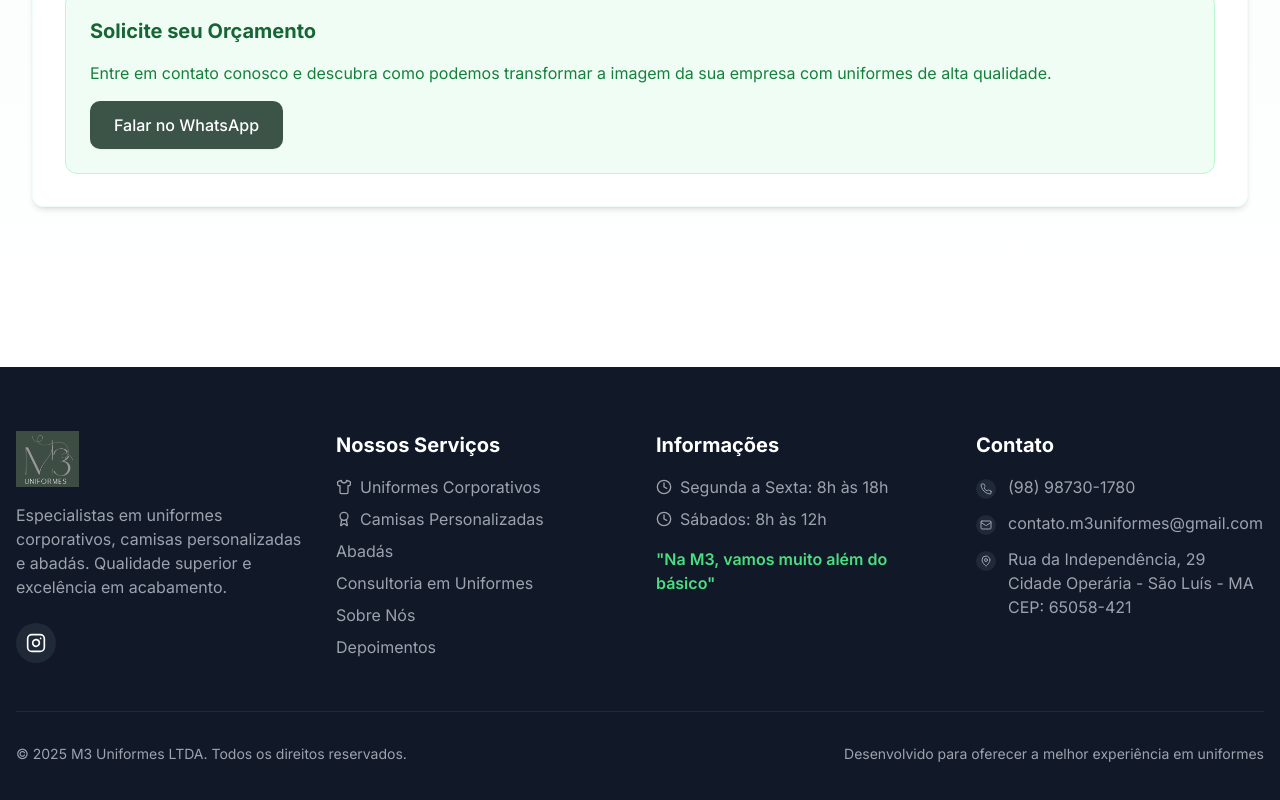
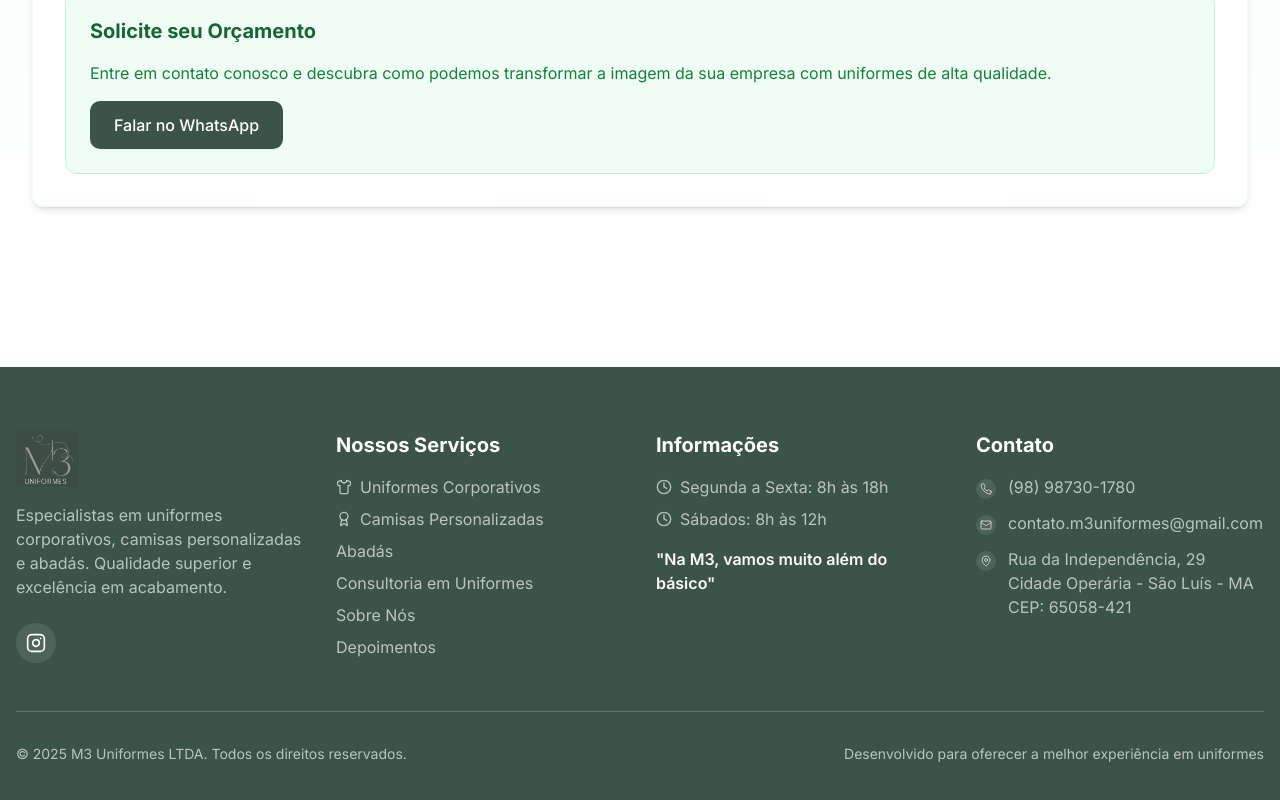
Before and after one commit to DevZipMateus/m3-uniformes, a React (Vite) app: page / in a window 1280 px wide. Shown: the part 4652-5452 px from the top of the page. Built offline with nearby package versions, Linux system fonts and the light colour scheme.

Commit message:
Ajustar cor do rodapé
Ajusta a cor de fundo do rodapé para que corresponda à paleta de cores da logo da M3 Uniformes.

```diff
--- a/src/components/Footer.tsx
+++ b/src/components/Footer.tsx
@@ -5,7 +5,7 @@ const Footer = () => {
   const currentYear = new Date().getFullYear();
 
   return (
-    <footer className="bg-gray-900 text-white">
+    <footer className="bg-primary text-white">
       <div className="container mx-auto px-4 py-16">
         <div className="grid grid-cols-1 md:grid-cols-2 lg:grid-cols-4 gap-8">
           <div>
@@ -16,7 +16,7 @@ const Footer = () => {
               className="h-14 w-auto"
             />
             </div>
-            <p className="text-gray-400 mb-6">
+            <p className="text-primary-foreground/70 mb-6">
               Especialistas em uniformes corporativos, camisas personalizadas e abadás.
               Qualidade superior e excelência em acabamento.
             </p>
@@ -25,7 +25,7 @@ const Footer = () => {
                 href="https://www.instagram.com/m3uniformesslz?igsh=MWRyN2wzd2xldWM5dQ=="
                 target="_blank"
                 rel="noopener noreferrer"
-                className="w-10 h-10 rounded-full bg-gray-800 flex items-center justify-center hover:bg-green-600 transition-colors"
+                className="w-10 h-10 rounded-full bg-primary-foreground/10 flex items-center justify-center hover:bg-accent transition-colors"
                 aria-label="Instagram da M3 Uniformes"
               >
                 <Instagram className="h-5 w-5" />
@@ -35,7 +35,7 @@ const Footer = () => {
 
           <div>
             <h3 className="text-xl font-bold mb-4">Nossos Serviços</h3>
-            <ul className="space-y-2 text-gray-400">
+            <ul className="space-y-2 text-primary-foreground/70">
               <li>
                 <a href="#serviços" className="hover:text-white transition-colors flex items-center">
                   <Shirt className="h-4 w-4 mr-2" />
@@ -57,7 +57,7 @@ const Footer = () => {
 
           <div>
             <h3 className="text-xl font-bold mb-4">Informações</h3>
-            <ul className="space-y-2 text-gray-400">
+            <ul className="space-y-2 text-primary-foreground/70">
               <li>
                 <div className="flex items-center">
                   <Clock className="h-4 w-4 mr-2" />
@@ -71,7 +71,7 @@ const Footer = () => {
                 </div>
               </li>
               <li className="pt-2">
-                <span className="text-green-400 font-semibold">
+                <span className="text-accent-foreground font-semibold">
                   "Na M3, vamos muito além do básico"
                 </span>
               </li>
@@ -80,9 +80,9 @@ const Footer = () => {
 
           <div>
             <h3 className="text-xl font-bold mb-4">Contato</h3>
-            <ul className="space-y-3 text-gray-400">
+            <ul className="space-y-3 text-primary-foreground/70">
               <li className="flex items-start">
-                <div className="w-5 h-5 mt-1 mr-3 rounded-full bg-gray-800 flex items-center justify-center flex-shrink-0">
+                 <div className="w-5 h-5 mt-1 mr-3 rounded-full bg-primary-foreground/10 flex items-center justify-center flex-shrink-0">
                   <Phone className="h-3 w-3" />
                 </div>
                 <a href="tel:+5598987301780" className="hover:text-white transition-colors">
@@ -90,7 +90,7 @@ const Footer = () => {
                 </a>
               </li>
               <li className="flex items-start">
-                <div className="w-5 h-5 mt-1 mr-3 rounded-full bg-gray-800 flex items-center justify-center flex-shrink-0">
+                 <div className="w-5 h-5 mt-1 mr-3 rounded-full bg-primary-foreground/10 flex items-center justify-center flex-shrink-0">
                   <Mail className="h-3 w-3" />
                 </div>
                 <a href="mailto:contato.m3uniformes@gmail.com" className="hover:text-white transition-colors break-words">
@@ -98,7 +98,7 @@ const Footer = () => {
                 </a>
               </li>
               <li className="flex items-start">
-                <div className="w-5 h-5 mt-1 mr-3 rounded-full bg-gray-800 flex items-center justify-center flex-shrink-0">
+                <div className="w-5 h-5 mt-1 mr-3 rounded-full bg-primary-foreground/10 flex items-center justify-center flex-shrink-0">
                   <MapPin className="h-3 w-3" />
                 </div>
                 <div>
@@ -111,7 +111,7 @@ const Footer = () => {
           </div>
         </div>
 
-        <div className="border-t border-gray-800 mt-12 pt-8 text-gray-400 text-sm">
+        <div className="border-t border-primary-foreground/20 mt-12 pt-8 text-primary-foreground/70 text-sm">
           <div className="flex flex-col md:flex-row justify-between items-center">
             <p>&copy; {currentYear} M3 Uniformes LTDA. Todos os direitos reservados.</p>
             <p className="mt-2 md:mt-0">Desenvolvido para oferecer a melhor experiência em uniformes</p>
```
